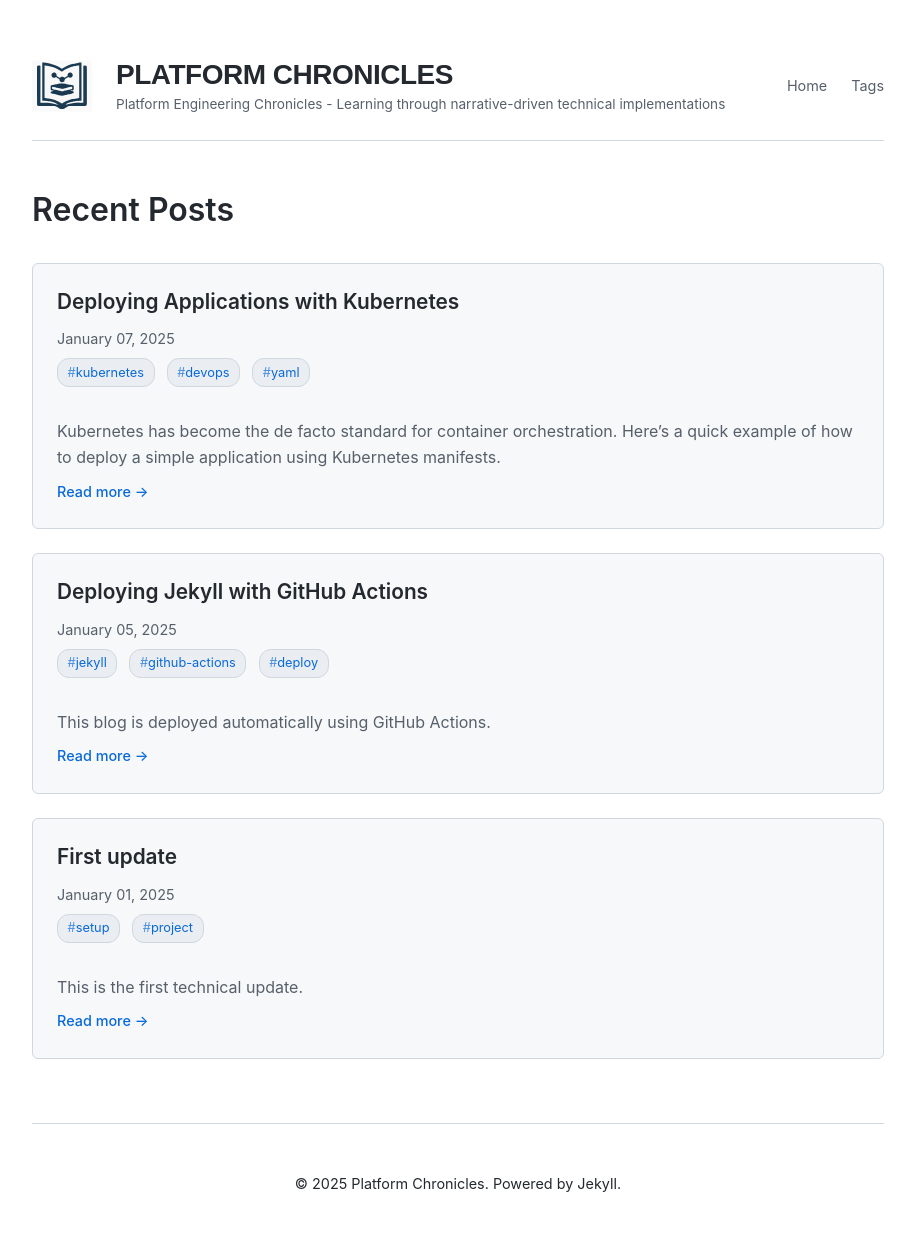
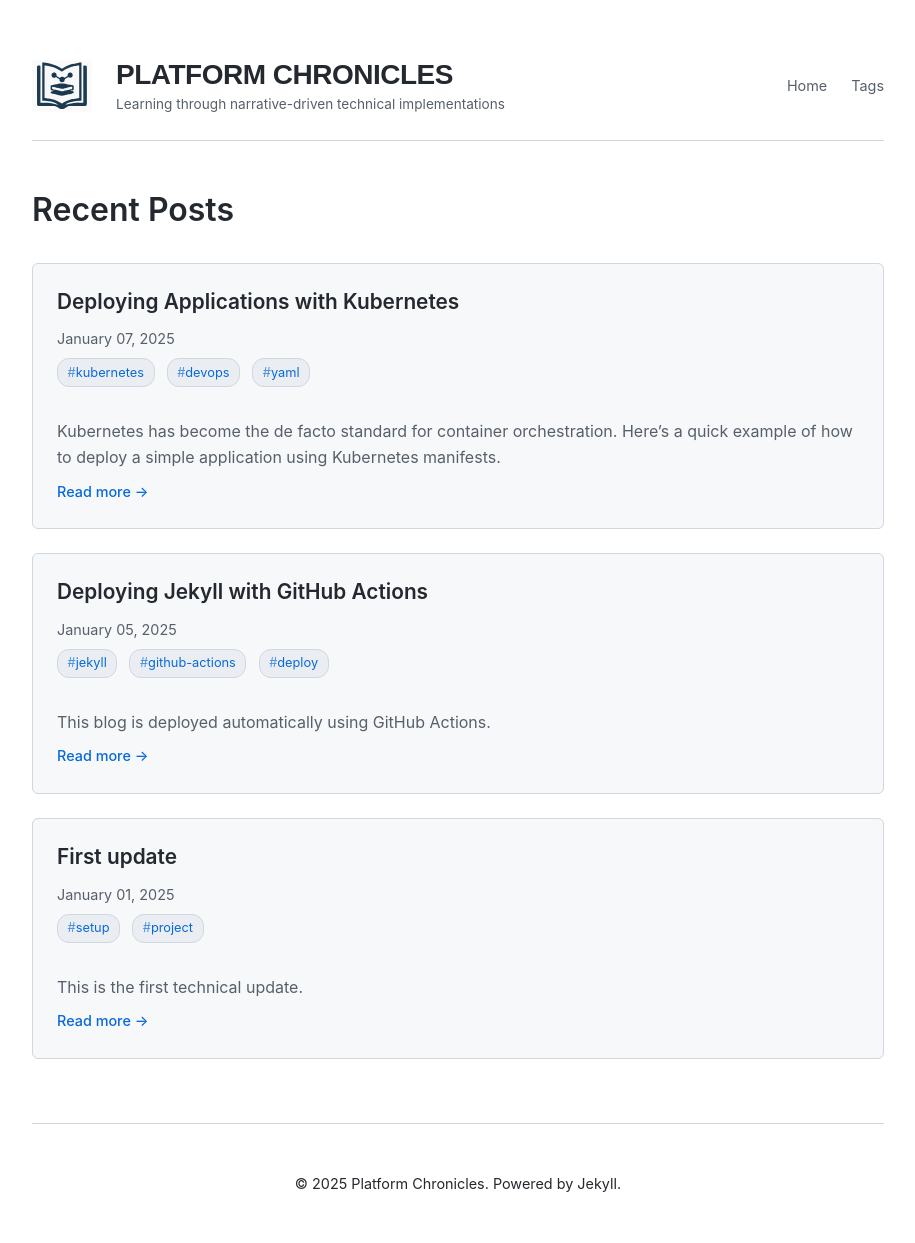
Before and after one commit to Platform-Chronicles/blog, a Jekyll site: the page built from index.html, in a window 1280 px wide. Shown: the whole page, without its empty margins (182-1097 px from the left). Built offline with Jekyll 4.4.1, drawn with Linux system fonts in a browser that asks for light colours.

Commit message:
Update site configuration

```diff
--- a/_config.yml
+++ b/_config.yml
@@ -1,5 +1,5 @@
 title: Platform Chronicles
-description: Platform Engineering Chronicles - Learning through narrative-driven technical implementations
+description: Learning through narrative-driven technical implementations
 baseurl: "/blog"
 url: "https://platform-chronicles.github.io"
 markdown: kramdown
```
